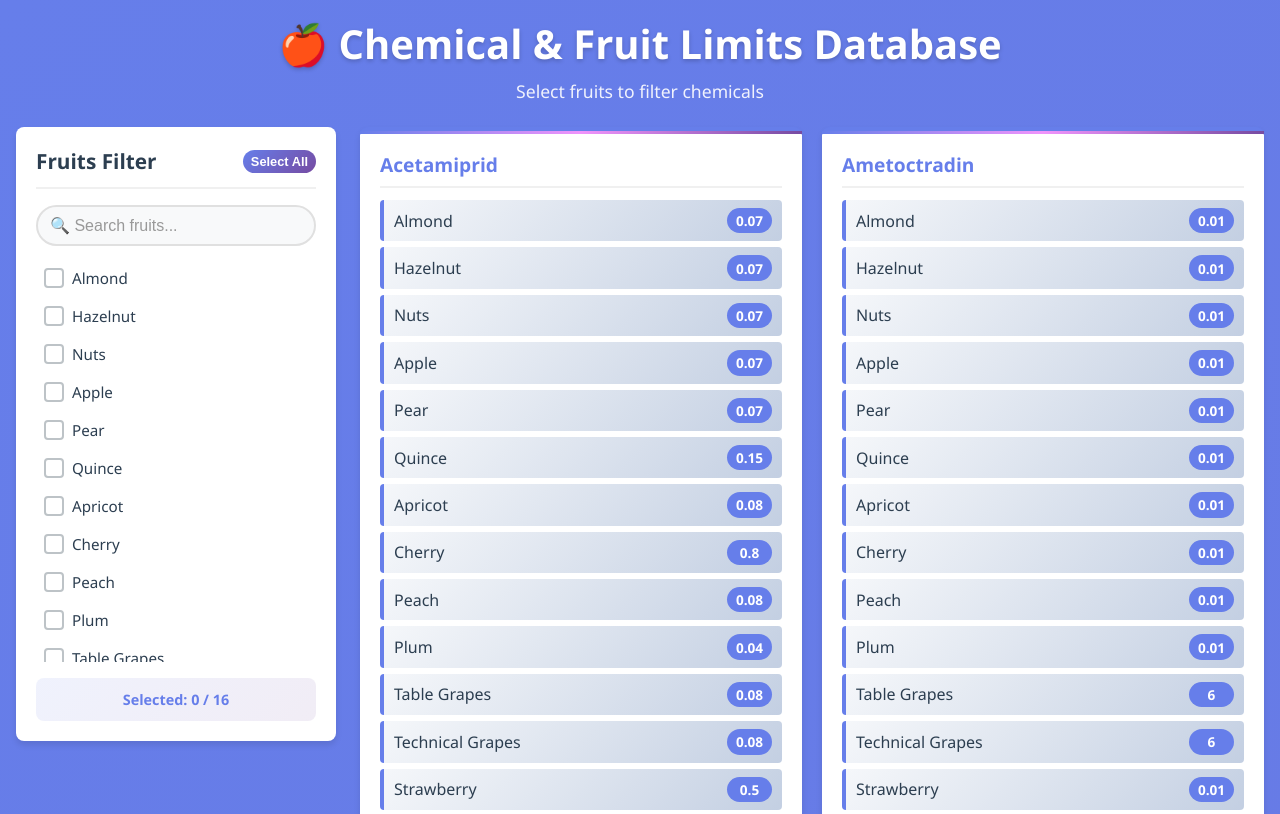
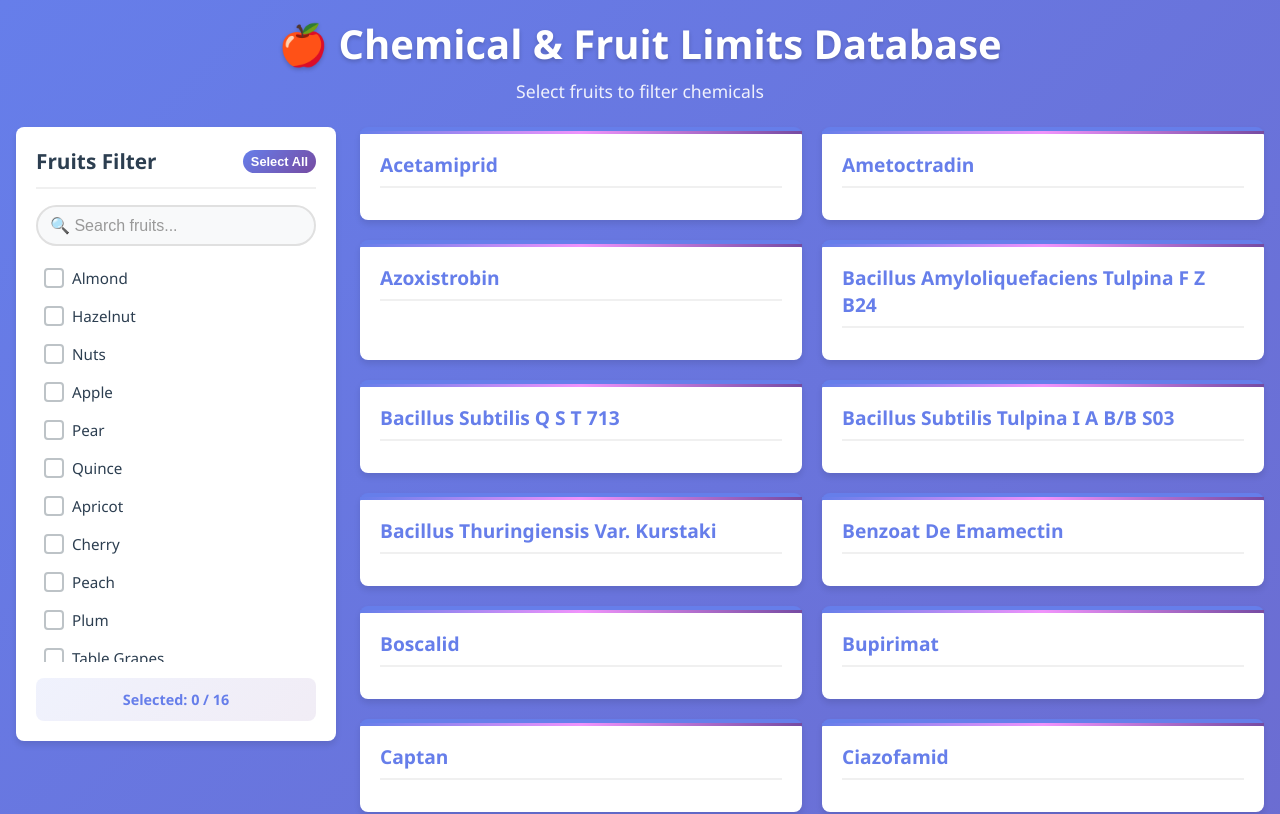
Before and after one commit to NikolayFrontEnd/agroDraft, a React (Vite) app: page / in a window 1280 px wide. Shown: the top 814 px of the page. Built offline with nearby package versions, Linux system fonts and the light colour scheme.

Commit message:
Added filtration into the Table

```diff
--- a/src/App.jsx
+++ b/src/App.jsx
@@ -28,8 +28,8 @@ export const InputSearch = () =>{
   )
 }
 
-export const FruitTable = () =>{
-
+export const FruitTable = ({selectedFruits}) =>{
+  const arr = ["apple", "almond"]
   return(
     <>
             <main className="results-section">
@@ -39,6 +39,7 @@ export const FruitTable = () =>{
                 <h2 className="chemical-title">{chemical}</h2>
                 <ul className="fruits-list">
                   {Object.entries(fruitsMap)
+  .filter((fruits)=>selectedFruits.includes(fruits))
   .map(([fruit, limit]) => (
                     <li key={fruit} className="fruit-item">
                       <span className="fruit-name">
@@ -73,7 +74,8 @@ export const CheckboxBlock = ({
               onChange={() => onToggleFruit(fruit)}
               type="checkbox"
               className="checkbox-input"
-              disabled={selectedFruits.includes(fruit) ? false : isDisabled}
+disabled={isDisabled && !selectedFruits.includes(fruit)}
+
             />
             <span className="checkbox-custom" />
             <span className="checkbox-text">
@@ -133,7 +135,7 @@ const isDisabled = selectedFruits.length >= 5;
           </div>
         </aside>
 
-        <FruitTable />
+        <FruitTable selectedFruits = {selectedFruits}/>
       </div>
     </div>
   );
```
